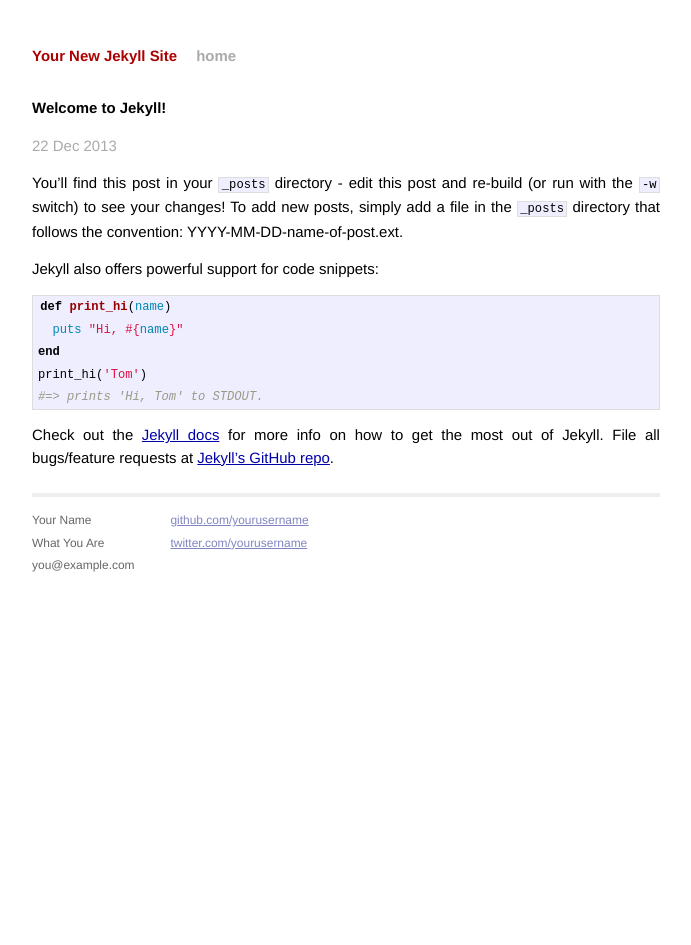
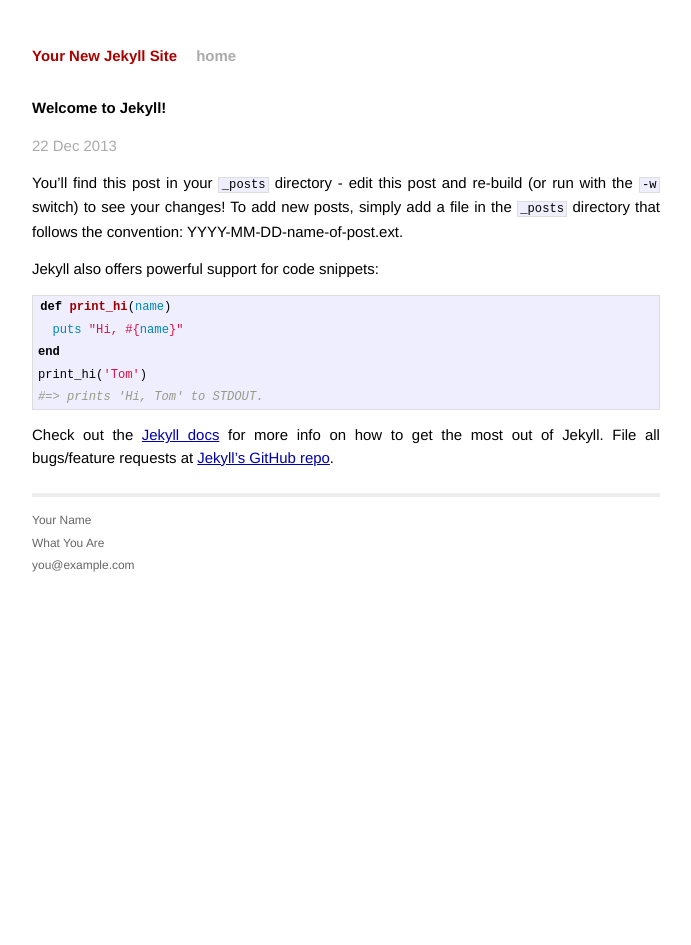
Before and after one commit to cweems/cweems.github.io, a Jekyll site: the page built from _posts/2013-12-22-welcome-to-jekyll.markdown, in a window 1280 px wide. Shown: the whole page, without its empty margins (294-985 px from the left). Built offline with Jekyll 4.4.1, drawn with Linux system fonts in a browser that asks for light colours; Markdown is read by kramdown in place of the engine named in the settings.

Commit message:
Update Homepage

```diff
--- a/_layouts/default.html
+++ b/_layouts/default.html
@@ -31,12 +31,6 @@
                 you@example.com
               </p>
             </div>
-            <div class="contact">
-              <p>
-                <a href="https://github.com/yourusername">github.com/yourusername</a><br />
-                <a href="https://twitter.com/yourusername">twitter.com/yourusername</a><br />
-              </p>
-            </div>
           </div>
         </div>
 
--- a/index.html
+++ b/index.html
@@ -1,6 +1,6 @@
 ---
 layout: default
-title: Your New Jekyll Site
+title: TechChange Front-End Foundation
 ---
 
 <div id="home">
```
Also changed, not shown: 1 other file.
